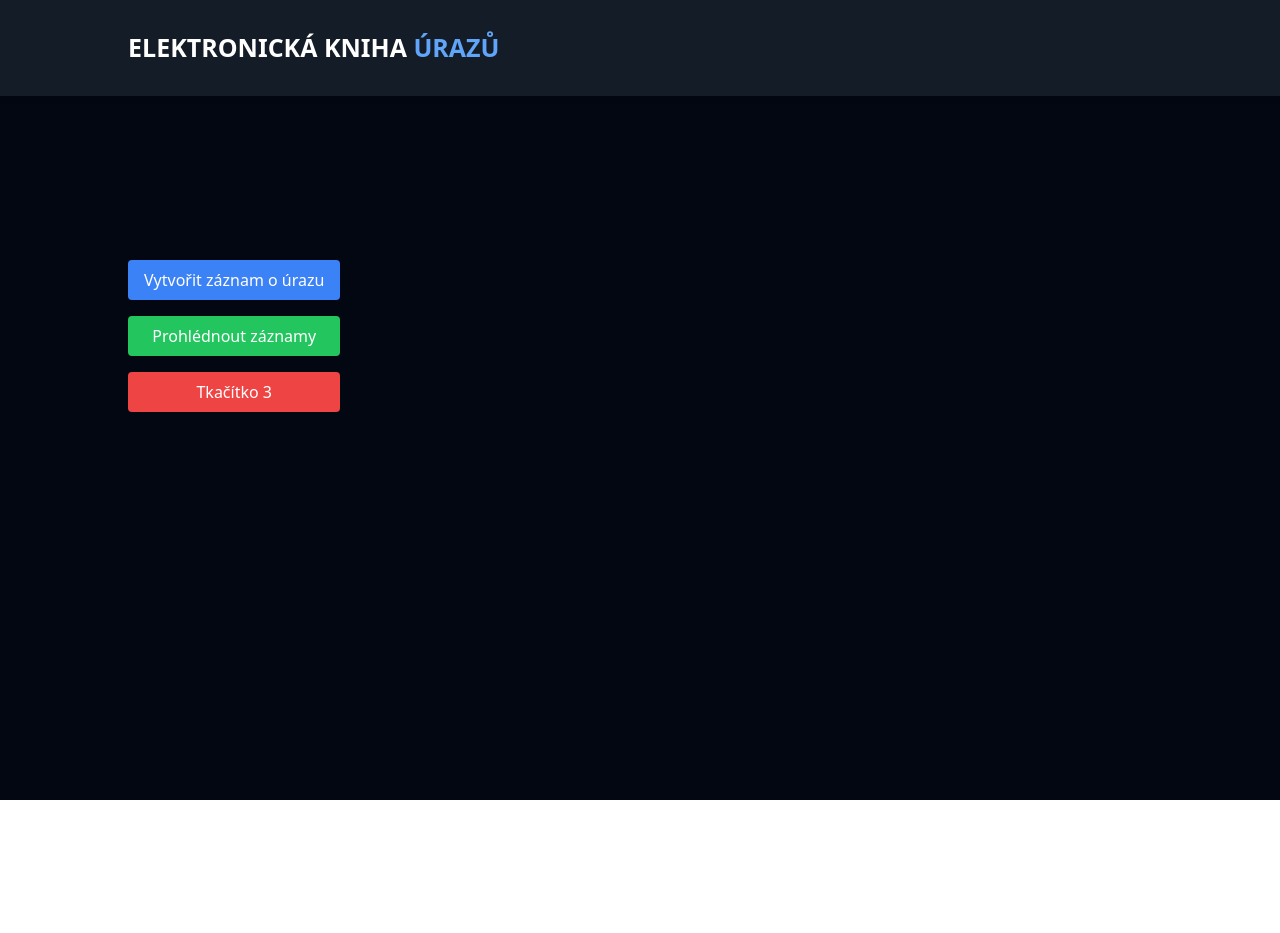
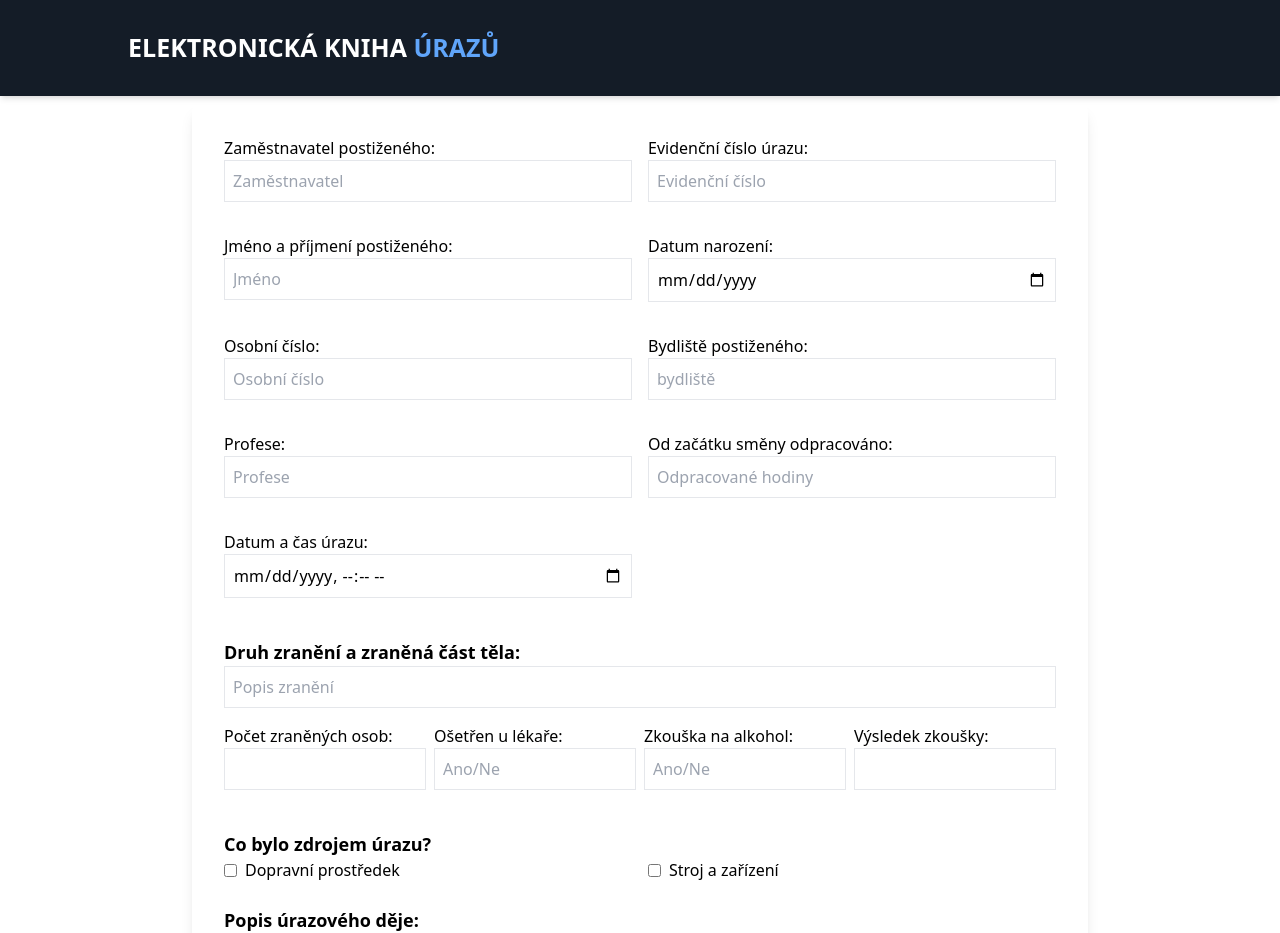
Before and after one commit to eycis/injuriesdb, a Next.js app: page / in a window 1280 px wide. Shown: the top 933 px of the page. Before the commit the page ends 800 px from the top, so only its background shows below. Built offline with nearby package versions, Linux system fonts and the light colour scheme.

Commit message:
InjuryForm

```diff
--- /dev/null
+++ b/components/InjuryForm.tsx
@@ -0,0 +1,104 @@
+import React from 'react';
+
+const InjuryForm = () => {
+  return (
+    <div className="bg-white p-8 max-w-4xl mx-auto mt-10 shadow-lg rounded-lg h-auto">
+      <form>
+        <div className="grid grid-cols-2 gap-4">
+          <div>
+            <label>Zaměstnavatel postiženého:</label>
+            <input type="text" className="border w-full p-2 mb-4" placeholder="Zaměstnavatel"/>
+          </div>
+          <div>
+            <label>Evidenční číslo úrazu:</label>
+            <input type="text" className="border w-full p-2 mb-4" placeholder="Evidenční číslo"/>
+          </div>
+
+          <div>
+            <label>Jméno a příjmení postiženého:</label>
+            <input type="text" className="border w-full p-2 mb-4" placeholder="Jméno"/>
+          </div>
+          <div>
+            <label>Datum narození:</label>
+            <input type="date" className="border w-full p-2 mb-4"/>
+          </div>
+
+          <div>
+            <label>Osobní číslo:</label>
+            <input type="text" className="border w-full p-2 mb-4" placeholder="Osobní číslo"/>
+          </div>
+          <div>
+            <label>Bydliště postiženého:</label>
+            <input type="text" className="border w-full p-2 mb-4" placeholder="bydliště"/>
+          </div>
+          <div>
+            <label>Profese:</label>
+            <input type="text" className="border w-full p-2 mb-4" placeholder="Profese"/>
+          </div>
+          <div>
+            <label>Od začátku směny odpracováno:</label>
+            <input type="text" className="border w-full p-2 mb-4" placeholder="Odpracované hodiny"/>
+          </div>
+          <div>
+            <label>Datum a čas úrazu:</label>
+            <input type="datetime-local" className="border w-full p-2 mb-4"/>
+          </div>
+
+        </div>
+
+        {/* Další sekce */}
+        <h2 className="text-lg font-semibold mt-6">Druh zranění a zraněná část těla:</h2>
+        <input type="text" className="border w-full p-2 mb-4" placeholder="Popis zranění"/>
+        <div className="grid grid-cols-4 gap-2">
+          <div>
+            <label>Počet zraněných osob:</label>
+            <input type="text" className="border w-full p-2 mb-4" placeholder=""/>
+          </div>
+          <div>
+            <label>Ošetřen u lékaře:</label>
+            <input type="text" className="border w-full p-2 mb-4" placeholder="Ano/Ne"/>
+          </div>
+          <div>
+            <label>Zkouška na alkohol:</label>
+            <input type="text" className="border w-full p-2 mb-4" placeholder="Ano/Ne"/>
+          </div>
+          <div>
+            <label>Výsledek zkoušky:</label>
+            <input type="text" className="border w-full p-2 mb-4" placeholder=""/>
+          </div>
+        </div>
+
+
+        <h3 className="text-lg font-semibold mt-6">Co bylo zdrojem úrazu?</h3>
+        <div className="grid grid-cols-2 gap-4">
+          <label className="flex items-center">
+            <input type="checkbox" className="mr-2"/> Dopravní prostředek
+          </label>
+          <label className="flex items-center">
+            <input type="checkbox" className="mr-2"/> Stroj a zařízení
+          </label>
+          {/* Další checkboxy zde */}
+        </div>
+
+        <h3 className="text-lg font-semibold mt-6">Popis úrazového děje:</h3>
+        <textarea className="border w-full p-2 mb-4" placeholder="Popis úrazu" rows={4}></textarea>
+
+        <h3 className="text-lg font-semibold mt-6">Jaké předpisy byly v souvislosti s úrazem porušeny a kým:</h3>
+        <textarea className="border w-full p-2 mb-4" placeholder="Popis úrazu" rows={4}></textarea>
+
+        <h3 className="text-lg font-semibold mt-6">Opatření přijatá k zabránění opakování pracovního úrazu:</h3>
+        <textarea className="border w-full p-2 mb-4" placeholder="Popis úrazu" rows={4}></textarea>
+
+        <h3 className="text-lg font-semibold mt-6">Jména svědků úrazu, osobní číslo, popř: datum narození a adresa bydliště:</h3>
+        <textarea className="border w-full p-2 mb-4" placeholder="Popis úrazu" rows={4}></textarea>
+
+        {/* Tlačítko na odeslání */}
+        <button type="submit" className="bg-blue-500 text-white py-2 px-4 rounded hover:bg-blue-700">
+          Odeslat záznam
+        </button>
+      </form>
+    </div>
+  );
+};
+
+export default InjuryForm;
--- a/pages/index.tsx
+++ b/pages/index.tsx
@@ -2,6 +2,7 @@ import React, { useEffect, useState } from 'react'
 import Head from '@/components/Head';
 import Body from '@/components/Body';
 import Login from '@/components/Login';
+import InjuryForm from '@/components/InjuryForm';
 
 const index = () => {
 
@@ -19,12 +20,15 @@ const index = () => {
   };
 
   return (
-    <div className="overflow-x-hidden">
+    <div className="flex flex-col min-h-screen overflow-scroll">
       <Head/>
+      <div className="mt-[8vh]">
       {/* <div>
       {isLoggedIn ? <Body /> : <Login onLogin={handleLogin} />}
       </div> */}
-      <Body/>
+      {/* <Body/> */}
+      <InjuryForm/>
+      </div>
     </div>
   )
 }
```
